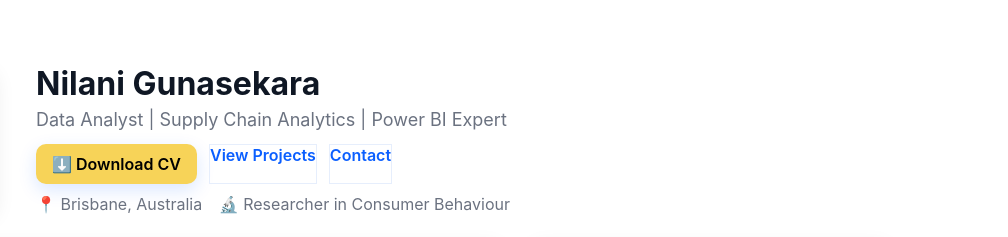
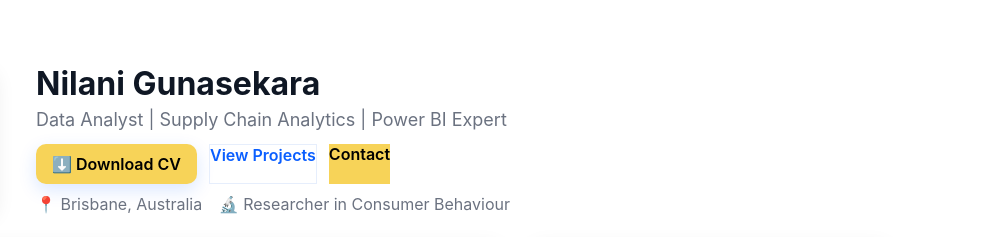
Before and after one commit to NilaniNP/NilaniNP.github.io, a plain HTML site: page index.html in a window 1280 px wide. Shown: the top 237 px of the page, 272-1280 px from the left. Drawn offline with Linux system fonts and the light colour scheme.

Commit message:
Update index.html

```diff
--- a/index.html
+++ b/index.html
@@ -96,7 +96,7 @@
       <a class="btn" href="assets/CV.pdf" download
          style="background:#F7D358; color:#000; border:none;">⬇️ Download CV</a>
       <a class="btn-outline" href="#projects">View Projects</a>
-      <a class="btn-outline" href="#contact">Contact</a>
+      <a class="btn-outline" href="#contact" style="background:#F7D358; color:#000; border:none;">Contact</a>
     </div>
     <div style="margin-top:10px" class="muted">
       <span style="margin-right:12px">📍 Brisbane, Australia</span>
```
